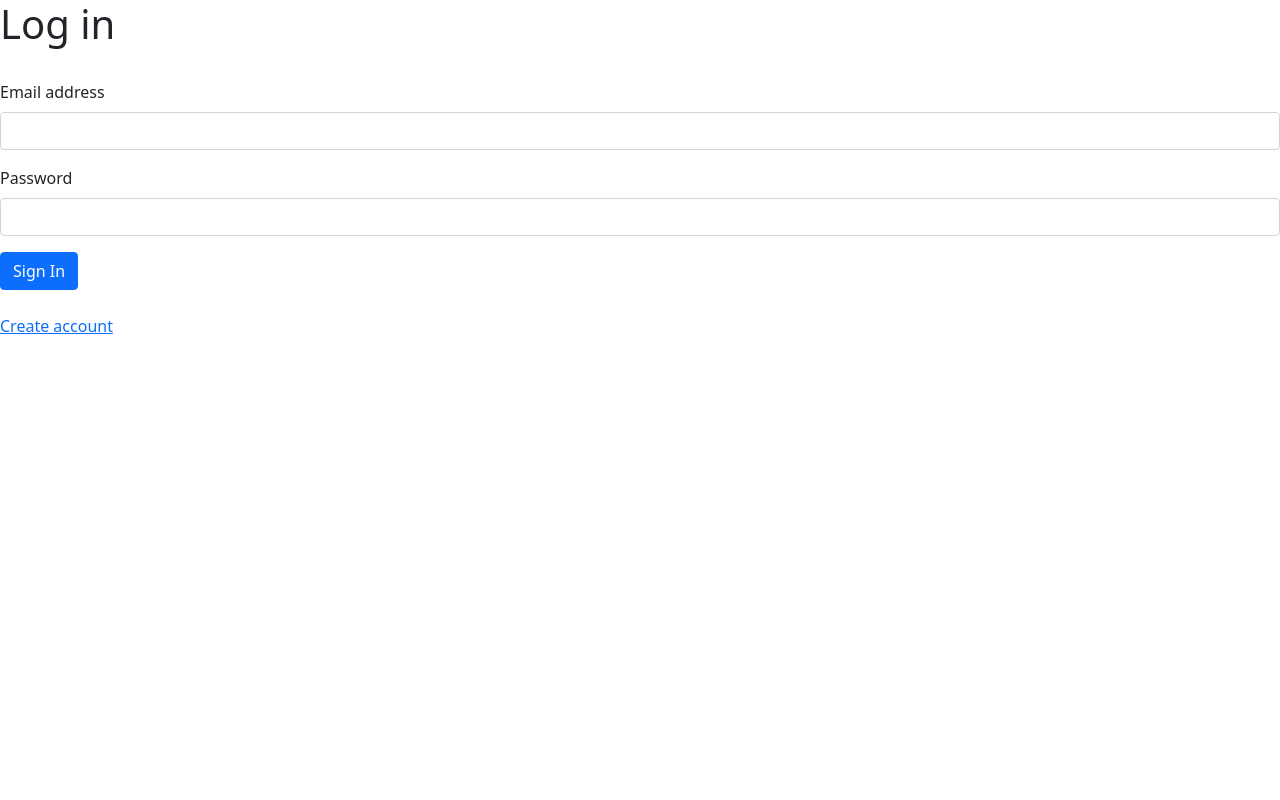
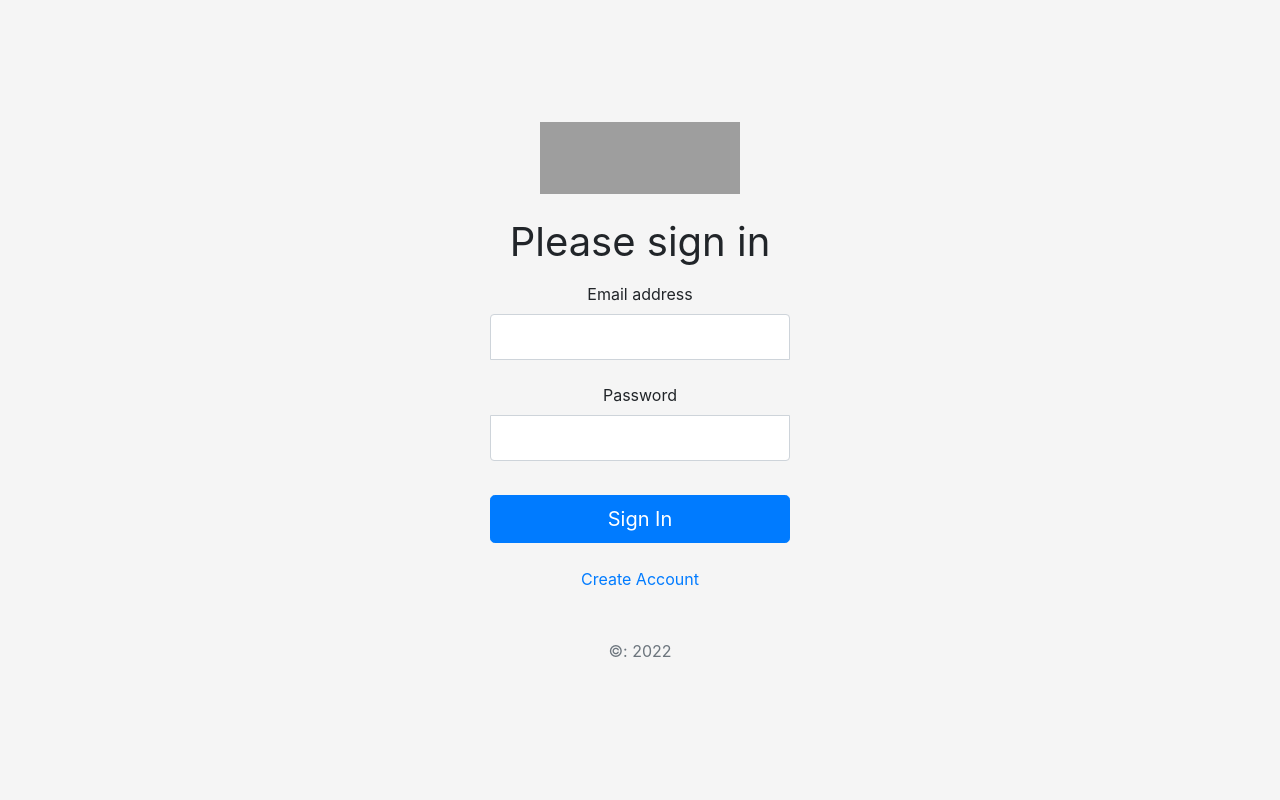
Before and after one commit to SerbanConstantin/assetsManagement, a Flask app: template app/templates/login/loginform.html in a window 1280 px wide. Run offline with Flask 2, Linux system fonts and the light colour scheme; the template is opened without the code that fills it, so the values that code supplies are empty; some libraries are stand-ins or nearby versions; grey boxes are pictures that could not be loaded.

Commit message:
implementing log in page

```diff
--- /dev/null
+++ b/app/static/signin.css
@@ -0,0 +1,49 @@
+html,
+body {
+  height: 100%;
+}
+
+body {
+  display: -ms-flexbox;
+  display: -webkit-box;
+  display: flex;
+  -ms-flex-align: center;
+  -ms-flex-pack: center;
+  -webkit-box-align: center;
+  align-items: center;
+  -webkit-box-pack: center;
+  justify-content: center;
+  padding-top: 40px;
+  padding-bottom: 40px;
+  background-color: #f5f5f5;
+}
+
+.form-signin {
+  width: 100%;
+  max-width: 330px;
+  padding: 15px;
+  margin: 0 auto;
+}
+.form-signin .checkbox {
+  font-weight: 400;
+}
+.form-signin .form-control {
+  position: relative;
+  box-sizing: border-box;
+  height: auto;
+  padding: 10px;
+  font-size: 16px;
+}
+.form-signin .form-control:focus {
+  z-index: 2;
+}
+.form-signin input[type="email"] {
+  margin-bottom: -1px;
+  border-bottom-right-radius: 0;
+  border-bottom-left-radius: 0;
+}
+.form-signin input[type="password"] {
+  margin-bottom: 10px;
+  border-top-left-radius: 0;
+  border-top-right-radius: 0;
+}
--- a/app/templates/login/loginform.html
+++ b/app/templates/login/loginform.html
@@ -2,25 +2,29 @@
 <html>
     <head>
         <title>Log in</title>
-        <link href="https://cdn.jsdelivr.net/npm/bootstrap@5.0.2/dist/css/bootstrap.min.css" rel="stylesheet" integrity="sha384-EVSTQN3/azprG1Anm3QDgpJLIm9Nao0Yz1ztcQTwFspd3yD65VohhpuuCOmLASjC" crossorigin="anonymous">
+        <link rel="stylesheet" href="https://stackpath.bootstrapcdn.com/bootstrap/4.4.1/css/bootstrap.min.css"
+        integrity="sha384-Vkoo8x4CGsO3+Hhxv8T/Q5PaXtkKtu6ug5TOeNV6gBiFeWPGFN9MuhOf23Q9Ifjh"
+        crossorigin="anonymous">
+     <link href="static/signin.css" rel="stylesheet"
     </head>
-    <body>
 
-        <h1>Log in</h1>
+    <body class="text-center">
+
+        <form class="form-signin"</form>
+          <img class="mb-4" src="https://upload.wikimedia.org/wikipedia/commons/thumb/3/33/Atos_Origin_2011_logo.svg/1200px-Atos_Origin_2011_logo.svg.png" alt="" width="200" height="72">
+
+            <h1 class="mb-3 font-weight-normal">Please sign in</h1>
+
+              <label class="form-label">Email address</label>
+              <input class="form-control" type="email" >
+            </br>
+              <label class="form-label">Password</label>
+              <input class="form-control" type="password">
+            </br>
+            <button class="btn btn-lg btn-primary btn-block">Sign In</button>
     </br>
-        <form>
-            <div class="mb-3">
-              <label for="exampleInputEmail1" class="form-label">Email address</label>
-              <input type="email" class="form-control" id="exampleInputEmail1" aria-describedby="emailHelp">
-            </div>
-            <div class="mb-3">
-              <label for="exampleInputPassword1" class="form-label">Password</label>
-              <input type="password" class="form-control" id="exampleInputPassword1">
-            </div>
-            <button type="submit" class="btn btn-primary">Sign In</button>
-    </br>
-</br>
-            <a href="/register">Create account</a>
+            <a href="/register">Create Account</a>
+            <p class="mt-5 mb-3 text-muted">&copy: 2022</p>
           </form>
    </body>
 </html>
```
Also changed, not shown: app/templates/home/index.html (+8 -14 lines).
